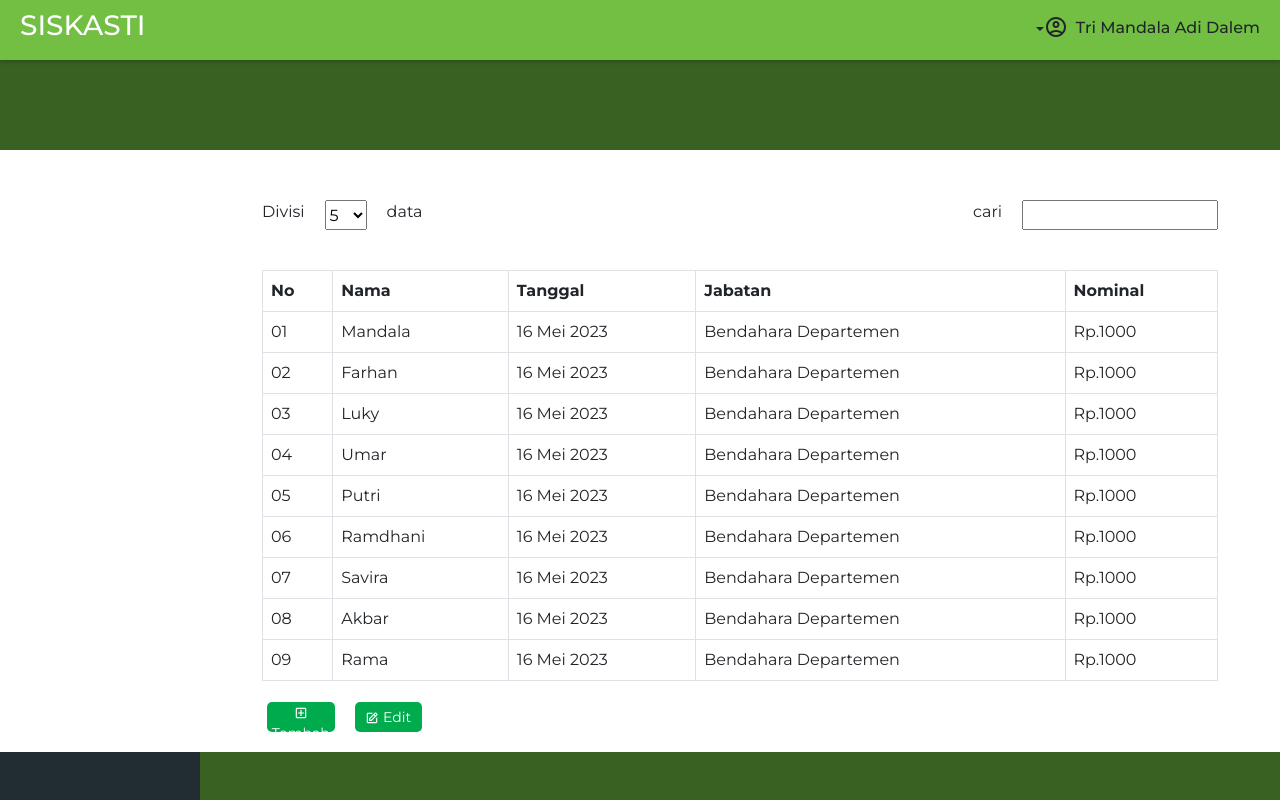
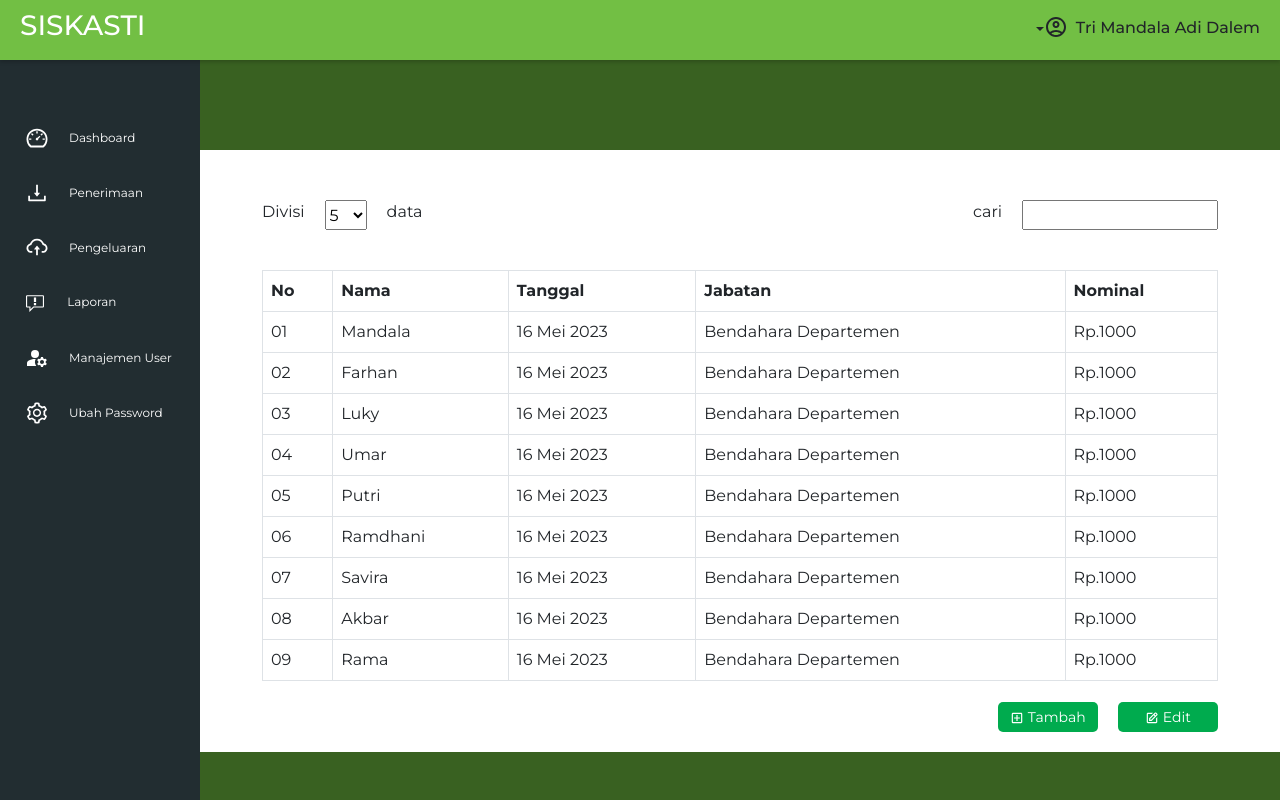
Before and after one commit to mandalaad/siskasti-react, a React (Create React App) app: page /penerimaan in a window 1280 px wide. Built offline with nearby package versions, Linux system fonts and the light colour scheme.

Commit message:
edit sidebar

```diff
--- a/src/Component/Sidebar/index.jsx
+++ b/src/Component/Sidebar/index.jsx
@@ -48,11 +48,11 @@ function Sidebar() {
                 </div>
               </div>
             </Link>
-            <Link to="/laporan" className='sidebar-link'>
+            <Link className='sidebar-link'>
               <>
                 <Button
                   variant='outline'
-                  className='buton menu-sidebar'
+                  className='butonn menu-sidebar'
                   onClick={() => setOpen(!open)}
                   aria-controls="example-collapse-text"
                   aria-expanded={open}
--- a/src/Component/Sidebar/sidebarstyle.css
+++ b/src/Component/Sidebar/sidebarstyle.css
@@ -7,6 +7,8 @@ body {
 .sidebar {
   width: 200px;
   height: 100%;
+  left: 0;
+  top: 0;
   background-color: #222D31;
   position: fixed;
   padding: 20px;
@@ -41,7 +43,7 @@ body {
   width: 160px;
 }
 
-.buton {
+.butonn {
   text-align: left;
   font-size: 12px;
   padding: 0;
@@ -49,7 +51,7 @@ body {
   width: 160px;
   color: white;
 }
-.buton i {
+.butonn i {
   margin-right: 20px;
 }
 
--- a/src/Component/Sidebar/sidebarstyle.scss
+++ b/src/Component/Sidebar/sidebarstyle.scss
@@ -7,6 +7,8 @@ body {
 .sidebar {
     width: 200px;
     height: 100%;
+    left: 0;
+    top: 0;
     background-color: #222D31;
     position: fixed;
     padding: 20px;
@@ -41,7 +43,7 @@ body {
     }
 }
 
-.buton {
+.butonn {
     text-align: left;
     font-size: 12px;
     padding: 0;
```
Also changed, not shown: 1 other file (tests, documents, lock files or other folders).
